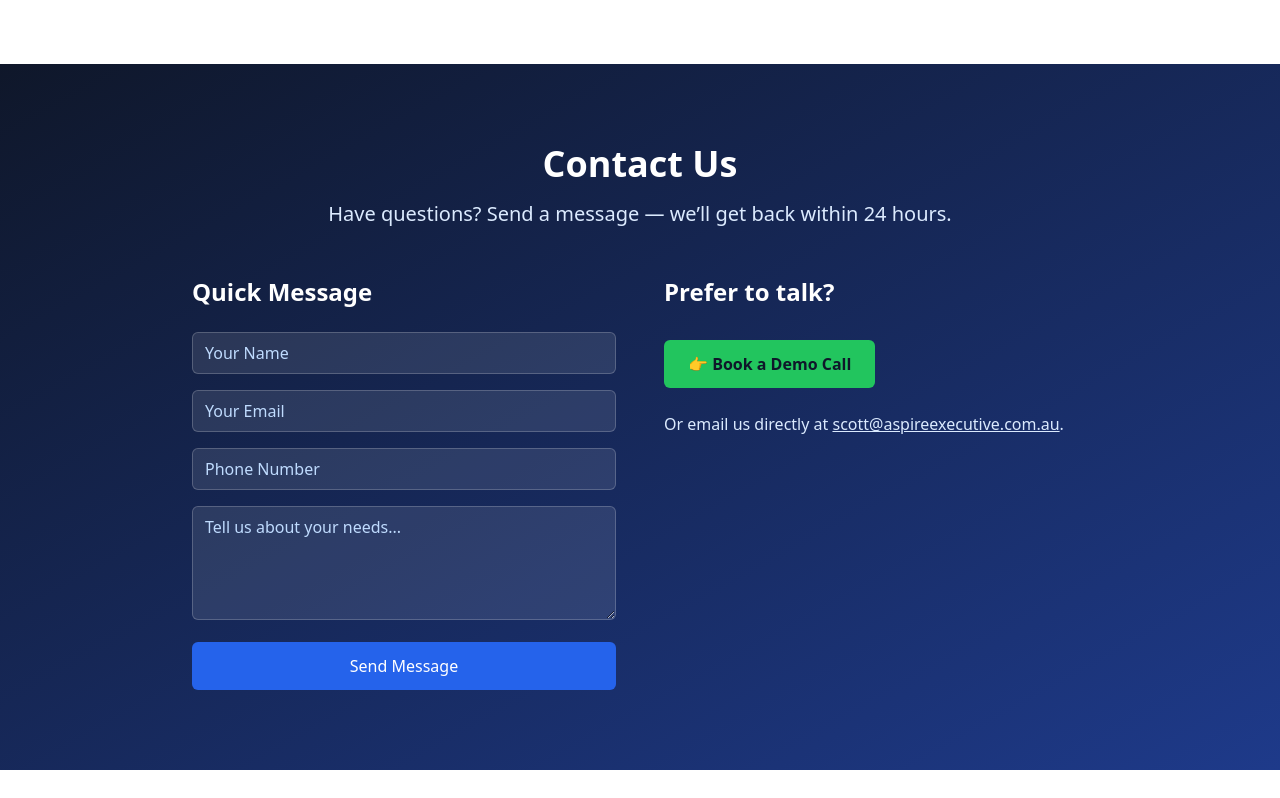
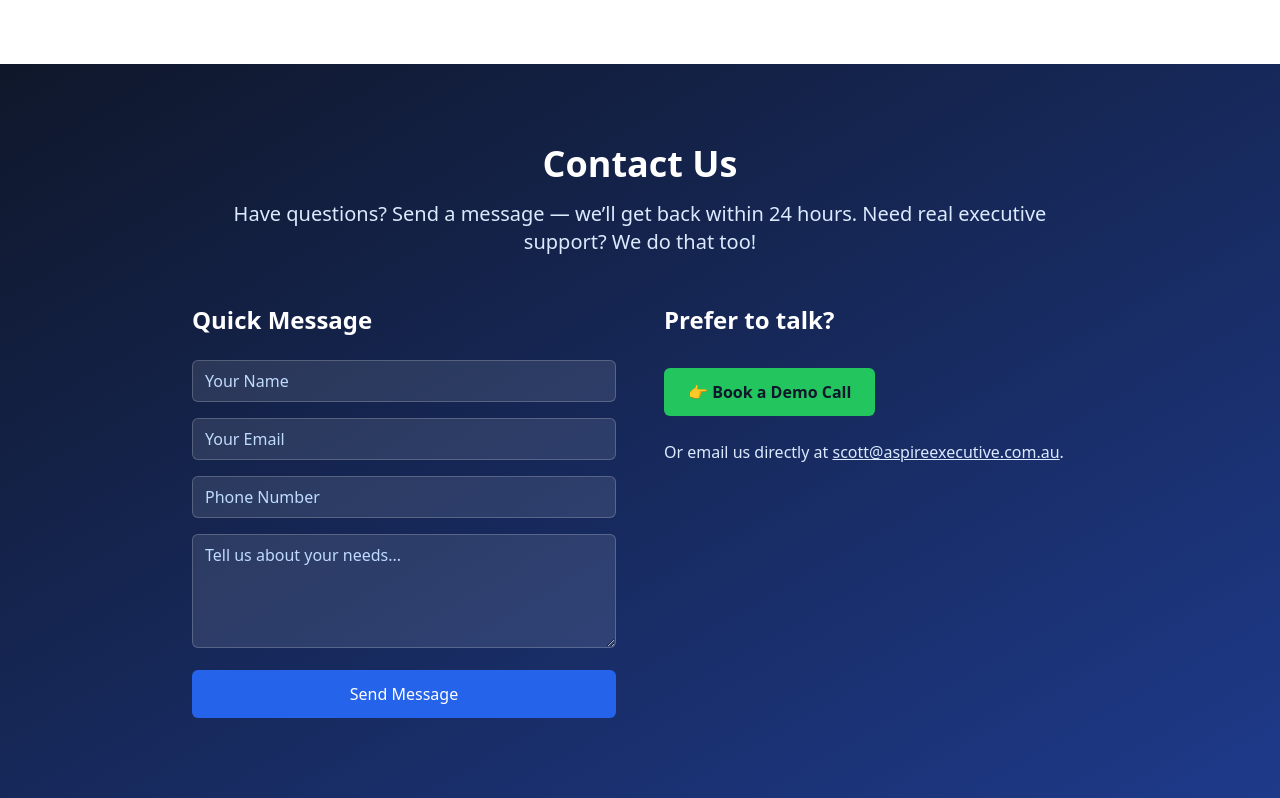
Before and after one commit to scottyowen4683/Aspirereception, a React (Vite) app in the folder frontend/: page /ai-receptionist in a window 1280 px wide. Shown: the part 2500-3298 px from the top of the page. Before the commit the page ends 3270 px from the top, so only its background shows below. Built offline with nearby package versions, Linux system fonts and the light colour scheme; no server answers.

Commit message:
Update AiReceptionist.jsx

```diff
--- a/frontend/src/pages/AiReceptionist.jsx
+++ b/frontend/src/pages/AiReceptionist.jsx
@@ -281,6 +281,7 @@ export default function AiReceptionist() {
               <h2 className="text-4xl font-bold mb-4">Contact Us</h2>
               <p className="text-xl text-blue-100">
                 Have questions? Send a message — we’ll get back within 24 hours.
+                Need real executive support?  We do that too!
               </p>
             </div>
 
```
